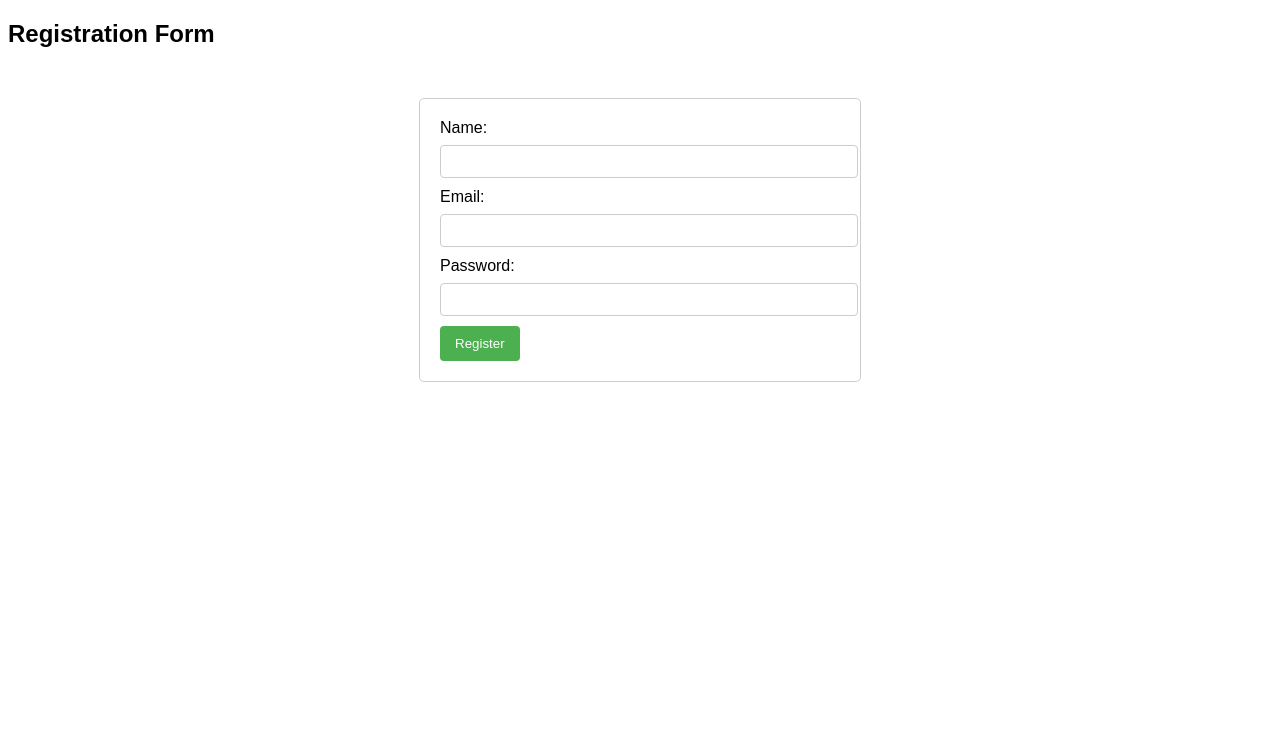
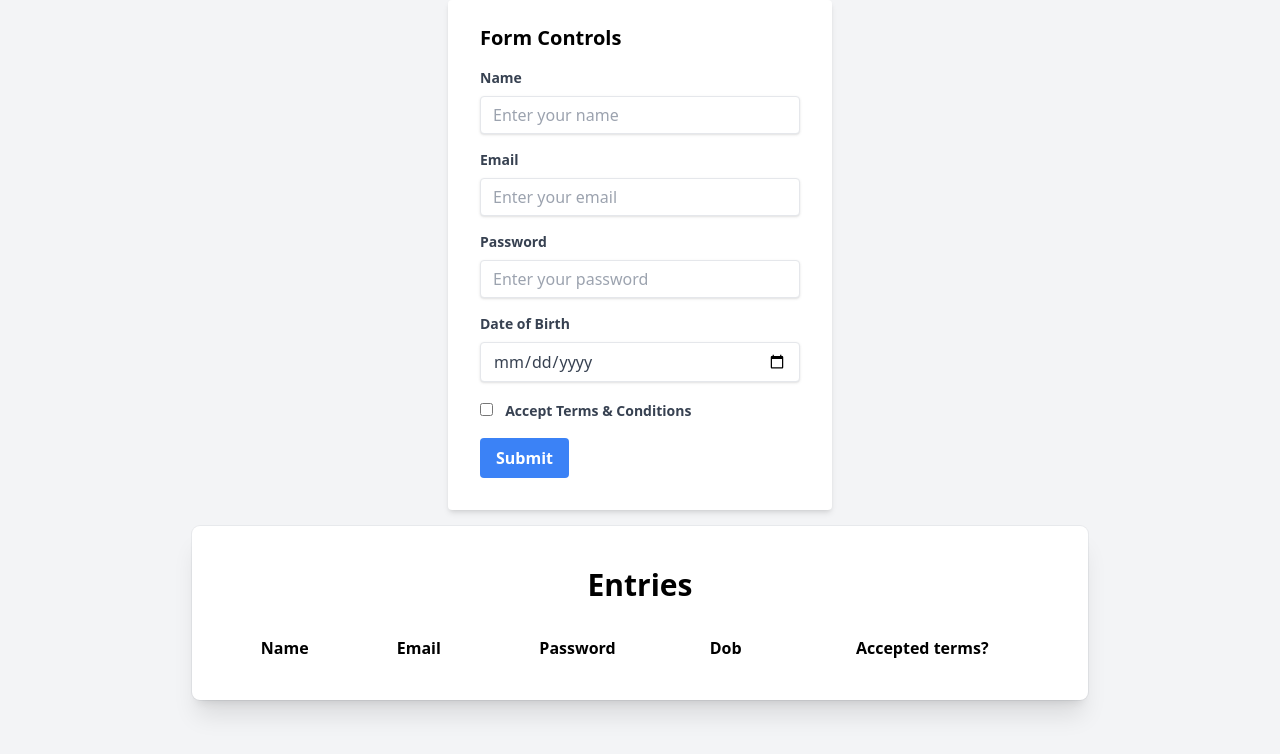
Before and after one commit to Nilesh-Burla1106/WD201_, a website: page http-server/registration.html in a window 1280 px wide. Drawn offline with nearby package versions, Linux system fonts and the light colour scheme.

Commit message:
Update registration.html

```diff
--- a/http-server/registration.html
+++ b/http-server/registration.html
@@ -4,53 +4,83 @@
     <meta charset="UTF-8">
     <meta name="viewport" content="width=device-width, initial-scale=1.0">
     <title>Registration Form</title>
-    <style>
-        body {
-            font-family: Arial, sans-serif;
+    <script src="https://cdn.tailwindcss.com"></script>
+</head>
+<body class="bg-gray-100 flex flex-col justify-center items-center h-full">
+
+    <form id="user-form" class="bg-white shadow-md rounded px-8 pt-6 pb-8 mb-4 w-full max-w-sm">
+        <h2 class="text-xl font-bold mb-4">Form Controls</h2>
+
+        <div class="mb-4">
+            <label for="name" class="block text-gray-700 text-sm font-bold mb-2">Name</label>
+            <input required type="text" id="name" name="name" class="shadow appearance-none border rounded w-full py-2 px-3 text-gray-700 leading-tight focus:outline-none focus:shadow-outline" placeholder="Enter your name">
+        </div>
+
+        <div class="mb-4">
+            <label for="email" class="block text-gray-700 text-sm font-bold mb-2">Email</label>
+            <input required type="email" id="email" name="email" class="shadow appearance-none border rounded w-full py-2 px-3 text-gray-700 leading-tight focus:outline-none focus:shadow-outline" placeholder="Enter your email">
+        </div>
+
+        <div class="mb-4">
+            <label for="password" class="block text-gray-700 text-sm font-bold mb-2">Password</label>
+            <input type="password" id="password" name="password" class="shadow appearance-none border rounded w-full py-2 px-3 text-gray-700 leading-tight focus:outline-none focus:shadow-outline" placeholder="Enter your password">
+        </div>
+
+        <div class="mb-4">
+            <label for="dob" class="block text-gray-700 text-sm font-bold mb-2">Date of Birth</label>
+            <input required type="date" id="dob" name="dob" class="shadow appearance-none border rounded w-full py-2 px-3 text-gray-700 leading-tight focus:outline-none focus:shadow-outline">
+        </div>
+
+        <div class="mb-4">
+            <label class="block text-gray-700 font-bold">
+                <input type="checkbox" id="acceptTerms" name="acceptTerms" class="mr-2 leading-tight">
+                <span class="text-sm">Accept Terms & Conditions</span>
+            </label>
+        </div>
+
+        <div class="flex items-center justify-between">
+            <button type="submit" class="bg-blue-500 hover:bg-blue-700 text-white font-bold py-2 px-4 rounded focus:outline-none focus:shadow-outline">
+                Submit
+            </button>
+        </div>
+    </form>
+
+    <div class="relative bg-white px-6 pt-10 pb-8 shadow-xl ring-1 ring-gray-900/5 sm:mx:auto sm:rounded-lg sm:px-100 w-full max-w-4xl">
+        <div class="mx-auto">
+            <h2 class="text-3xl text-center font-bold leading-tight mb-6">Entries</h2>
+            <table class="table-auto w-full">
+                <thead>
+                    <tr>
+                        <th class="px-4 py-2">Name</th>
+                        <th class="px-4 py-2">Email</th>
+                        <th class="px-4 py-2">Password</th>
+                        <th class="px-4 py-2">Dob</th>
+                        <th class="px-4 py-2">Accepted terms?</th>
+                    </tr>
+                </thead>
+                <tbody id="user-entries">
+                </tbody>
+            </table>
+        </div>
+    </div>
+
+    <script>
+        const email = document.getElementById('email');
+        email.addEventListener('input', () => validate(email));
+
+        const submit = document.getElementById('submit');
+        submit.addEventListener('click', () => validate(email));
+
+        function validate(element){
+            if(element.validity.typeMismatch){
+                element.setCustomValidity("The email is not in the correct format");
+                element.reportValidity();
+            }else{
+                element.setCustomValidity('');
+            }
         }
-        form {
-            max-width: 400px;
-            margin: 50px auto;
-            padding: 20px;
-            border: 1px solid #ccc;
-            border-radius: 5px;
-        }
-        label {
-            display: block;
-            margin-bottom: 8px;
-        }
-        input[type="text"],
-        input[type="email"],
-        input[type="password"] {
-            width: 100%;
-            padding: 8px;
-            margin-bottom: 10px;
-            border: 1px solid #ccc;
-            border-radius: 4px;
-        }
-        input[type="submit"] {
-            background-color: #4CAF50;
-            color: white;
-            padding: 10px 15px;
-            border: none;
-            border-radius: 4px;
-            cursor: pointer;
-        }
-    </style>
-</head>
-<body>
-    <h2>Registration Form</h2>
-    <form action="/submit-registration" method="POST">
-        <label for="name">Name:</label>
-        <input type="text" id="name" name="name" required>
+    </script>
 
-        <label for="email">Email:</label>
-        <input type="email" id="email" name="email" required>
-
-        <label for="password">Password:</label>
-        <input type="password" id="password" name="password" required>
-
-        <input type="submit" value="Register">
-    </form>
+    <script src="index.js"></script>
 </body>
 </html>
```
